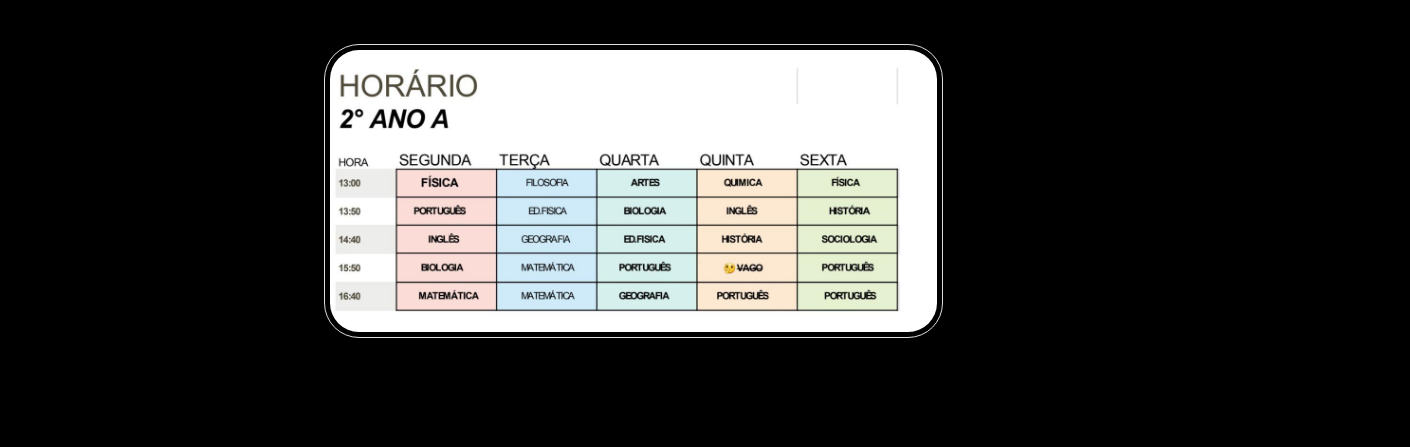
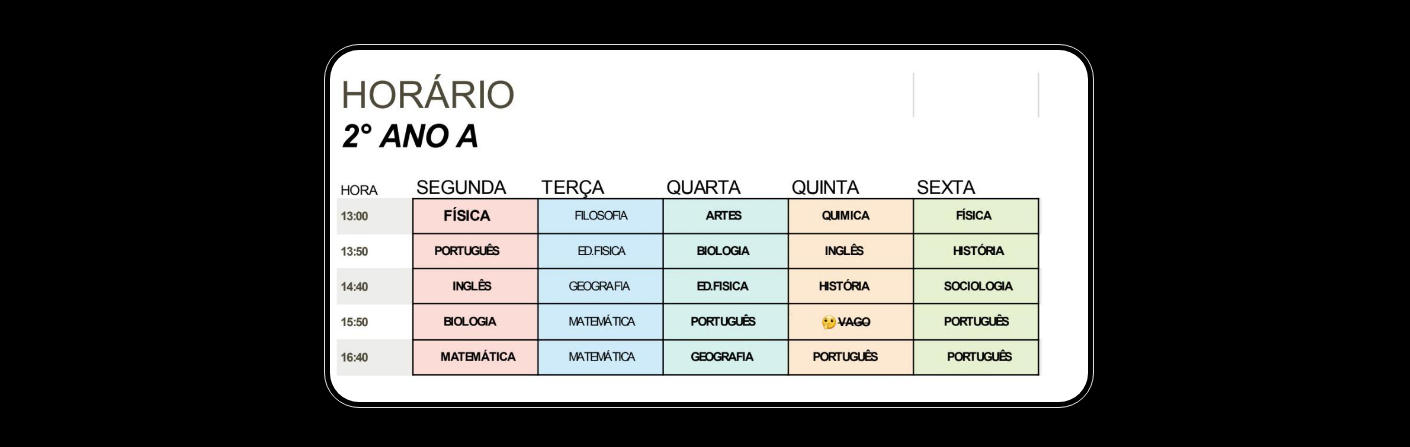
Before and after one commit to mike90s15/17demarco, a plain HTML site: page horario/horarios.html in a window 1280 px wide. Shown: the part 61-508 px from the top of the page, 1410 px wide, since content can reach past the window. Drawn offline with Linux system fonts and the light colour scheme.

Commit message:
Update horarios.html

```diff
--- a/horario/horarios.html
+++ b/horario/horarios.html
@@ -12,8 +12,8 @@
   border:1px solid #ddd;
   border-radius:35px;
   padding:5px;
-  height:59%;
-  width:48%;
+  height:90%;
+  width:60%;
   margin:2% 25% 2% 25%;
   }
   </style>
```
